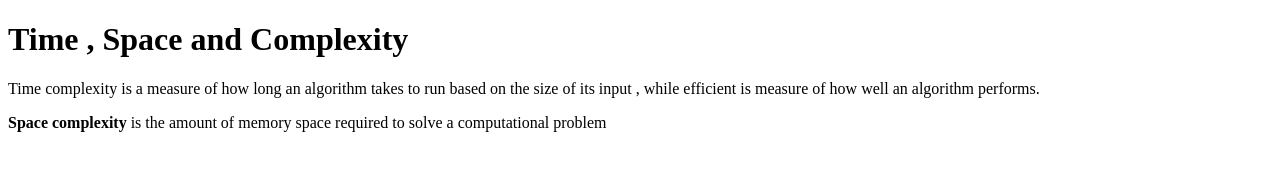
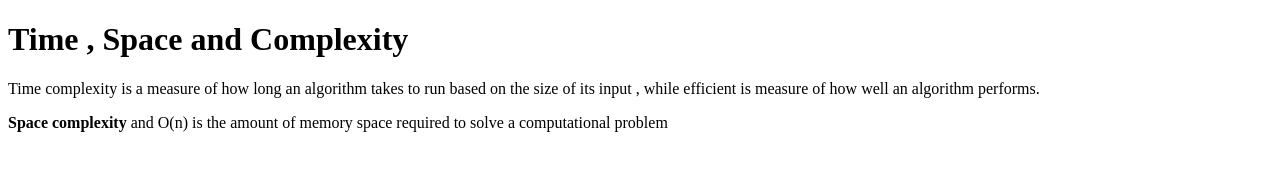
Before and after one commit to acciojob/time-and-space-complexity-Lalitkumarsirvi1999, a website: page main.html in a window 1280 px wide. Drawn offline with Linux system fonts and the light colour scheme.

Commit message:
created a submission

```diff
--- a/main.html
+++ b/main.html
@@ -10,7 +10,7 @@
 	<!-- the entire body must be written by student -->
 	<h1> Time , Space and Complexity</h1>
 	<p> Time complexity is a measure of how long an algorithm takes to run based on the size of its input , while efficient is measure of how well an algorithm performs.</p>
-	<p> <b>Space complexity </b> is the amount of memory space required to solve a computational problem</p>
+	<p> <b>Space complexity </b> and O(n) is the amount of memory space required to solve a computational problem</p>
     <script type="text/javascript" src="./script.js">
 </script>
 
```
